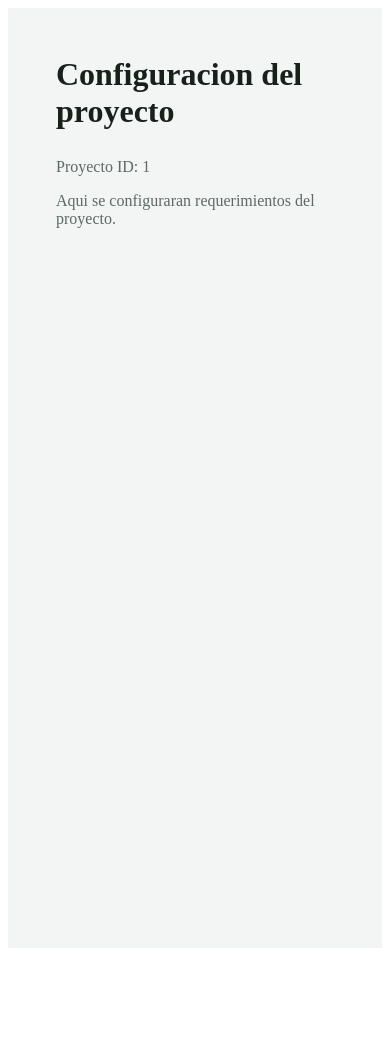
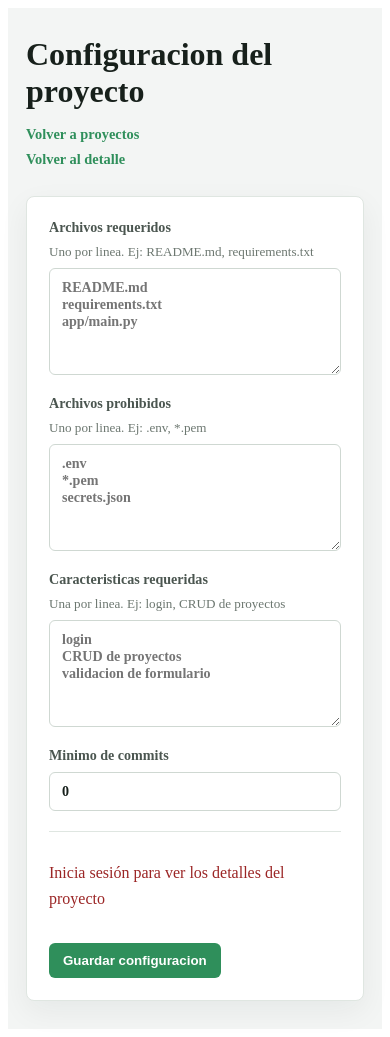
Before and after one commit to MisaelCast/EvaluaGIt-project, a Vue app in the folder frontend/: page /projects/1/settings in a window 390 px wide. Before the commit the page ends 956 px from the top, so only its background shows below. Built offline with nearby package versions, Linux system fonts and the light colour scheme; no server answers.

Commit message:
feat(frontend): agregar configuracion basica de requerimientos

```diff
--- a/frontend/src/views/AnalysisResultView.vue
+++ b/frontend/src/views/AnalysisResultView.vue
@@ -1,21 +1,38 @@
 <script setup lang="ts">
 import { useRoute } from 'vue-router'
+import { RouterLink } from 'vue-router'
 
 const route = useRoute()
-const projectId = route.params.projectId
-const analysisRunId = route.params.analysisRunId
+const projectId = route.params.projectId as string
+const analysisRunId = route.params.analysisRunId as string
 </script>
 
 <template>
   <main class="page">
     <header class="header">
       <h1>Resultado de analisis</h1>
+      <nav class="nav-links">
+        <RouterLink :to="`/projects/${projectId}`" class="link">Volver al proyecto</RouterLink>
+        <RouterLink to="/projects" class="link">Volver a proyectos</RouterLink>
+      </nav>
     </header>
 
-    <section class="content">
-      <p class="muted">Proyecto ID: {{ projectId }}</p>
-      <p class="muted">Analisis ID: {{ analysisRunId }}</p>
-      <p class="muted">Aqui se mostrara el resultado completo del analisis.</p>
+    <section class="card">
+      <div class="info-grid">
+        <div class="info-item">
+          <span class="label">Proyecto</span>
+          <span class="value">{{ projectId }}</span>
+        </div>
+        <div class="info-item">
+          <span class="label">Analisis ID</span>
+          <span class="value">{{ analysisRunId }}</span>
+        </div>
+      </div>
+
+      <p class="notice">
+        La vista completa de analisis se implementara cuando exista endpoint
+        para consultar AnalysisRun por ID.
+      </p>
     </section>
   </main>
 </template>
@@ -31,6 +48,9 @@ const analysisRunId = route.params.analysisRunId
 .header {
   max-width: 1080px;
   margin: 0 auto 28px;
+  display: flex;
+  justify-content: space-between;
+  align-items: center;
 }
 
 h1 {
@@ -38,12 +58,80 @@ h1 {
   font-size: 2rem;
 }
 
-.content {
+.nav-links {
+  display: flex;
+  gap: 16px;
+}
+
+.link {
+  color: #2f8f5b;
+  text-decoration: none;
+  font-weight: 700;
+  font-size: 0.9rem;
+}
+
+.link:hover {
+  text-decoration: underline;
+}
+
+.card {
   max-width: 1080px;
   margin: 0 auto;
+  background: #ffffff;
+  border: 1px solid #dfe6e1;
+  border-radius: 8px;
+  padding: 22px;
+  box-shadow: 0 10px 30px rgb(25 35 30 / 6%);
 }
 
-.muted {
-  color: #5d6962;
+.info-grid {
+  display: grid;
+  grid-template-columns: repeat(auto-fit, minmax(200px, 1fr));
+  gap: 16px;
+  margin-bottom: 24px;
+}
+
+.info-item {
+  display: grid;
+  gap: 4px;
+}
+
+.label {
+  color: #6c7770;
+  font-size: 0.82rem;
+  font-weight: 700;
+}
+
+.value {
+  color: #17201b;
+  font-size: 0.95rem;
+  word-break: break-all;
+}
+
+.notice {
+  margin: 0;
+  padding: 16px;
+  background: #fff3e0;
+  border: 1px solid #ffe0b2;
+  border-radius: 6px;
+  color: #b25a00;
+  line-height: 1.6;
+}
+
+@media (max-width: 760px) {
+  .page {
+    padding: 28px 18px;
+  }
+
+  .header {
+    flex-direction: column;
+    align-items: flex-start;
+    gap: 16px;
+  }
+
+  .nav-links {
+    flex-direction: column;
+    gap: 8px;
+  }
 }
 </style>
--- a/frontend/src/views/ProjectDetailView.vue
+++ b/frontend/src/views/ProjectDetailView.vue
@@ -158,6 +158,12 @@ function formatDate(value: string | null): string {
     <section class="card">
       <div class="section-title">
         <h2>Repositorios</h2>
+        <RouterLink
+          :to="`/projects/${projectId}/settings`"
+          class="settings-link"
+        >
+          Configurar requerimientos
+        </RouterLink>
       </div>
 
       <form class="repo-form" @submit.prevent="handleCreateRepository">
@@ -331,12 +337,26 @@ h1 {
 }
 
 .section-title {
+  display: flex;
+  justify-content: space-between;
+  align-items: center;
   margin-bottom: 18px;
 }
 
 .section-title h2 {
   margin: 0;
   font-size: 1.05rem;
+}
+
+.settings-link {
+  color: #2f8f5b;
+  text-decoration: none;
+  font-weight: 700;
+  font-size: 0.85rem;
+}
+
+.settings-link:hover {
+  text-decoration: underline;
 }
 
 .repo-form {
--- a/frontend/src/views/ProjectSettingsView.vue
+++ b/frontend/src/views/ProjectSettingsView.vue
@@ -1,19 +1,149 @@
 <script setup lang="ts">
-import { useRoute } from 'vue-router'
+import { onMounted, ref } from 'vue'
+import { RouterLink, useRoute } from 'vue-router'
+import { getProject, updateProject, type ProjectRequirements } from '@/services/projects'
 
 const route = useRoute()
-const projectId = route.params.projectId
+const projectId = route.params.projectId as string
+
+const projectName = ref('')
+const loading = ref(true)
+const saving = ref(false)
+const saveError = ref('')
+const saveSuccess = ref('')
+
+const requiredFiles = ref('')
+const forbiddenFiles = ref('')
+const requiredFeatures = ref('')
+const minimumCommits = ref(0)
+
+onMounted(() => {
+  void loadProject()
+})
+
+async function loadProject() {
+  loading.value = true
+
+  try {
+    const project = await getProject(projectId)
+    projectName.value = project.name
+    const req = project.requirements || getEmptyRequirements()
+
+    requiredFiles.value = (req.requiredFiles || []).join('\n')
+    forbiddenFiles.value = (req.forbiddenFiles || []).join('\n')
+    requiredFeatures.value = (req.requiredFeatures || []).join('\n')
+    minimumCommits.value = req.minimumCommits || 0
+  } catch (err) {
+    saveError.value = err instanceof Error ? err.message : 'No se pudo cargar el proyecto'
+  } finally {
+    loading.value = false
+  }
+}
+
+function getEmptyRequirements(): ProjectRequirements {
+  return {
+    requiredFiles: [],
+    forbiddenFiles: [],
+    requiredFeatures: [],
+    minimumCommits: 0,
+  }
+}
+
+function parseList(text: string): string[] {
+  return text
+    .split('\n')
+    .map((line) => line.trim())
+    .filter((line) => line.length > 0)
+}
+
+async function handleSave() {
+  saveError.value = ''
+  saveSuccess.value = ''
+
+  const requirements: ProjectRequirements = {
+    requiredFiles: parseList(requiredFiles.value),
+    forbiddenFiles: parseList(forbiddenFiles.value),
+    requiredFeatures: parseList(requiredFeatures.value),
+    minimumCommits: Math.max(0, Number(minimumCommits.value) || 0),
+  }
+
+  saving.value = true
+
+  try {
+    await updateProject(projectId, { requirements })
+    saveSuccess.value = 'Configuracion guardada correctamente'
+  } catch (err) {
+    saveError.value = err instanceof Error ? err.message : 'No se pudo guardar la configuracion'
+  } finally {
+    saving.value = false
+  }
+}
 </script>
 
 <template>
   <main class="page">
     <header class="header">
-      <h1>Configuracion del proyecto</h1>
+      <div>
+        <h1>Configuracion del proyecto</h1>
+        <p v-if="projectName" class="project-name">{{ projectName }}</p>
+      </div>
+      <nav class="nav-links">
+        <RouterLink to="/projects" class="link">Volver a proyectos</RouterLink>
+        <RouterLink :to="`/projects/${projectId}`" class="link">Volver al detalle</RouterLink>
+      </nav>
     </header>
 
-    <section class="content">
-      <p class="muted">Proyecto ID: {{ projectId }}</p>
-      <p class="muted">Aqui se configuraran requerimientos del proyecto.</p>
+    <section class="card">
+      <p v-if="loading" class="muted">Cargando...</p>
+
+      <form v-else class="settings-form" @submit.prevent="handleSave">
+        <label class="field">
+          <span>Archivos requeridos</span>
+          <span class="hint">Uno por linea. Ej: README.md, requirements.txt</span>
+          <textarea
+            v-model="requiredFiles"
+            rows="5"
+            placeholder="README.md&#10;requirements.txt&#10;app/main.py"
+          />
+        </label>
+
+        <label class="field">
+          <span>Archivos prohibidos</span>
+          <span class="hint">Uno por linea. Ej: .env, *.pem</span>
+          <textarea
+            v-model="forbiddenFiles"
+            rows="5"
+            placeholder=".env&#10;*.pem&#10;secrets.json"
+          />
+        </label>
+
+        <label class="field">
+          <span>Caracteristicas requeridas</span>
+          <span class="hint">Una por linea. Ej: login, CRUD de proyectos</span>
+          <textarea
+            v-model="requiredFeatures"
+            rows="5"
+            placeholder="login&#10;CRUD de proyectos&#10;validacion de formulario"
+          />
+        </label>
+
+        <label class="field field-number">
+          <span>Minimo de commits</span>
+          <input
+            v-model.number="minimumCommits"
+            type="number"
+            min="0"
+          />
+        </label>
+
+        <div class="form-actions">
+          <p v-if="saveError" class="error-text">{{ saveError }}</p>
+          <p v-if="saveSuccess" class="success-text">{{ saveSuccess }}</p>
+          <button class="button primary" type="submit" :disabled="saving">
+            {{ saving ? 'Guardando...' : 'Guardar configuracion' }}
+          </button>
+        </div>
+      </form>
     </section>
   </main>
 </template>
@@ -29,6 +159,15 @@ const projectId = route.params.projectId
 .header {
   max-width: 1080px;
   margin: 0 auto 28px;
+  display: flex;
+  justify-content: space-between;
+  align-items: center;
+}
+
+.header > div {
+  display: flex;
+  flex-direction: column;
+  gap: 4px;
 }
 
 h1 {
@@ -36,12 +175,158 @@ h1 {
   font-size: 2rem;
 }
 
-.content {
+.project-name {
+  margin: 0;
+  color: #5d6962;
+  font-size: 1rem;
+}
+
+.nav-links {
+  display: flex;
+  gap: 16px;
+}
+
+.link {
+  color: #2f8f5b;
+  text-decoration: none;
+  font-weight: 700;
+  font-size: 0.9rem;
+}
+
+.link:hover {
+  text-decoration: underline;
+}
+
+.card {
   max-width: 1080px;
   margin: 0 auto;
+  background: #ffffff;
+  border: 1px solid #dfe6e1;
+  border-radius: 8px;
+  padding: 22px;
+  box-shadow: 0 10px 30px rgb(25 35 30 / 6%);
+}
+
+.settings-form {
+  display: grid;
+  gap: 20px;
+}
+
+.field {
+  display: grid;
+  gap: 8px;
+  color: #4b5650;
+  font-size: 0.88rem;
+  font-weight: 700;
+}
+
+.field-number {
+  max-width: 200px;
+}
+
+.hint {
+  color: #6c7770;
+  font-size: 0.82rem;
+  font-weight: 400;
+}
+
+.field textarea,
+.field input {
+  width: 100%;
+  box-sizing: border-box;
+  border: 1px solid #cfd8d2;
+  border-radius: 6px;
+  padding: 10px 12px;
+  color: #17201b;
+  font: inherit;
+}
+
+.field textarea {
+  resize: vertical;
+}
+
+.field input {
+  width: 120px;
+}
+
+.field textarea:focus,
+.field input:focus {
+  border-color: #2f8f5b;
+  outline: 2px solid #d9f0e4;
+}
+
+.form-actions {
+  display: flex;
+  align-items: center;
+  gap: 16px;
+  padding-top: 12px;
+  border-top: 1px solid #dfe6e1;
+}
+
+.button {
+  border: 0;
+  border-radius: 6px;
+  padding: 10px 14px;
+  font-weight: 700;
+  cursor: pointer;
+}
+
+.button.primary {
+  background: #2f8f5b;
+  color: #ffffff;
+}
+
+.button:hover {
+  filter: brightness(0.96);
+}
+
+.button:disabled {
+  cursor: not-allowed;
+  opacity: 0.7;
 }
 
 .muted {
   color: #5d6962;
+  line-height: 1.6;
+}
+
+.error-text {
+  color: #9b2525;
+  line-height: 1.6;
+}
+
+.success-text {
+  color: #17633d;
+  line-height: 1.6;
+}
+
+@media (max-width: 760px) {
+  .page {
+    padding: 28px 18px;
+  }
+
+  .header {
+    flex-direction: column;
+    align-items: flex-start;
+    gap: 16px;
+  }
+
+  .nav-links {
+    flex-direction: column;
+    gap: 8px;
+  }
+
+  .form-actions {
+    flex-direction: column;
+    align-items: flex-start;
+  }
+
+  .field-number {
+    max-width: unset;
+  }
+
+  .field input {
+    width: 100%;
+  }
 }
 </style>
--- a/frontend/src/views/ProjectsView.vue
+++ b/frontend/src/views/ProjectsView.vue
@@ -45,7 +45,12 @@ async function handleCreateProject() {
     await createProject({
       name,
       description: description || null,
-      requirements: {},
+      requirements: {
+        requiredFiles: [],
+        forbiddenFiles: [],
+        requiredFeatures: [],
+        minimumCommits: 0,
+      },
       due_date: null,
     })
     newProjectName.value = ''
```
Also changed, not shown: frontend/src/services/projects.ts (+33 -1 lines).
